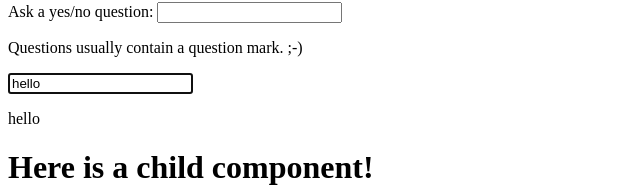
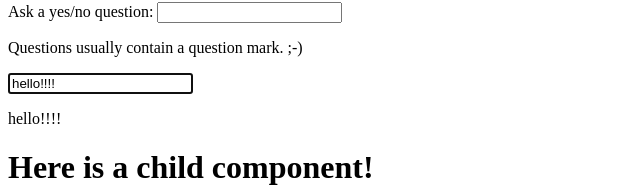
Before and after one commit to koyamal/pra_vue3, a Vue app in the folder vuePractive/: page / in a window 1280 px wide. Shown: the part 556-743 px from the top of the page, without its empty margins (0-640 px from the left). Built offline with nearby package versions, Linux system fonts and the light colour scheme.

Commit message:
Add !!!!!

```diff
--- a/vuePractive/src/App.vue
+++ b/vuePractive/src/App.vue
@@ -43,7 +43,7 @@ export default {
       toggle: "",
       question: "",
       answer: "Questions usually contain a question mark. ;-)",
-      refValue: "hello",
+      refValue: "hello!!!!",
     }
   },
   watch: {
```
